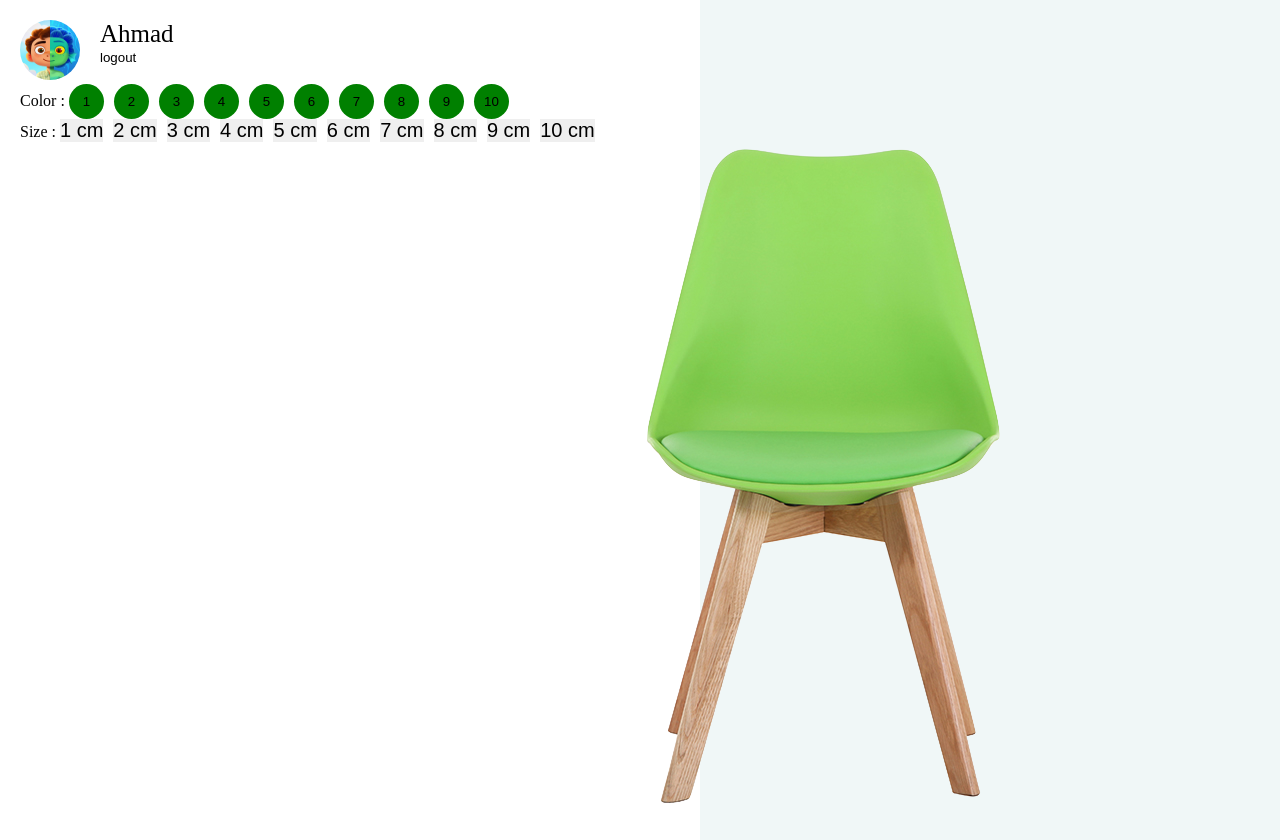
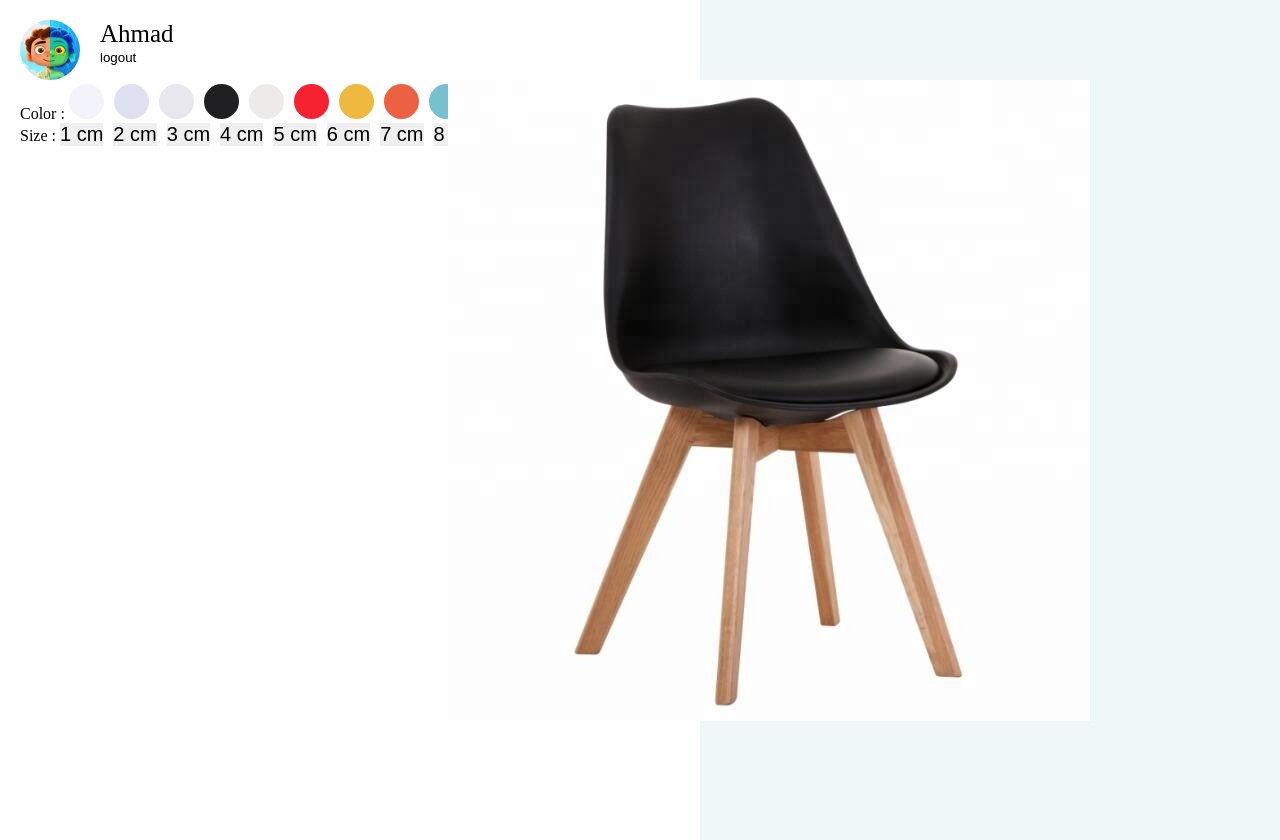
Before and after one commit to iartist93/chairs, a Nuxt app: page / in a window 1280 px wide. Built offline with nearby package versions, Linux system fonts and the light colour scheme.

Commit message:
feat: add dynmic color selection

```diff
--- a/pages/index.vue
+++ b/pages/index.vue
@@ -20,9 +20,13 @@
         <div class="options">
           <div class="colors">
             <span>Color : </span>
-            <button v-for="item in 10" :key="item" class="color_button">
-              {{ item }}
-            </button>
+            <button
+              v-for="item in 10"
+              :key="item"
+              class="color_button"
+              @click="changeSelectedColorIndex(item)"
+              :style="{ 'background-color': colorMap[item] }"
+            ></button>
           </div>
           <div class="sizes">
             <span>Size : </span>
@@ -43,13 +47,39 @@
       </div>
     </div>
     <div class="middle">
-      <img src="~/assets/chair1.png" alt="" srcset="" />
+      <img
+        :src="require(`@/assets/${selectedColorIndex}.jpg`)"
+        alt="selected chair"
+      />
     </div>
   </div>
 </template>
 
 <script>
-export default {};
+export default {
+  data() {
+    return {
+      selectedColorIndex: 1,
+      colorMap: {
+        0: "#2C2B30",
+        1: "#F3F3FB",
+        2: "#DFE0F2",
+        3: "#E8E7ED",
+        4: "#202022",
+        5: "#EEEAE7",
+        6: "#F62231",
+        7: "#EFB93F",
+        8: "#EC6142",
+        9: "#77C0CF"
+      }
+    };
+  },
+  methods: {
+    changeSelectedColorIndex(index) {
+      this.selectedColorIndex = parseInt(index);
+    }
+  }
+};
 </script>
 
 <style lang="scss">
```
